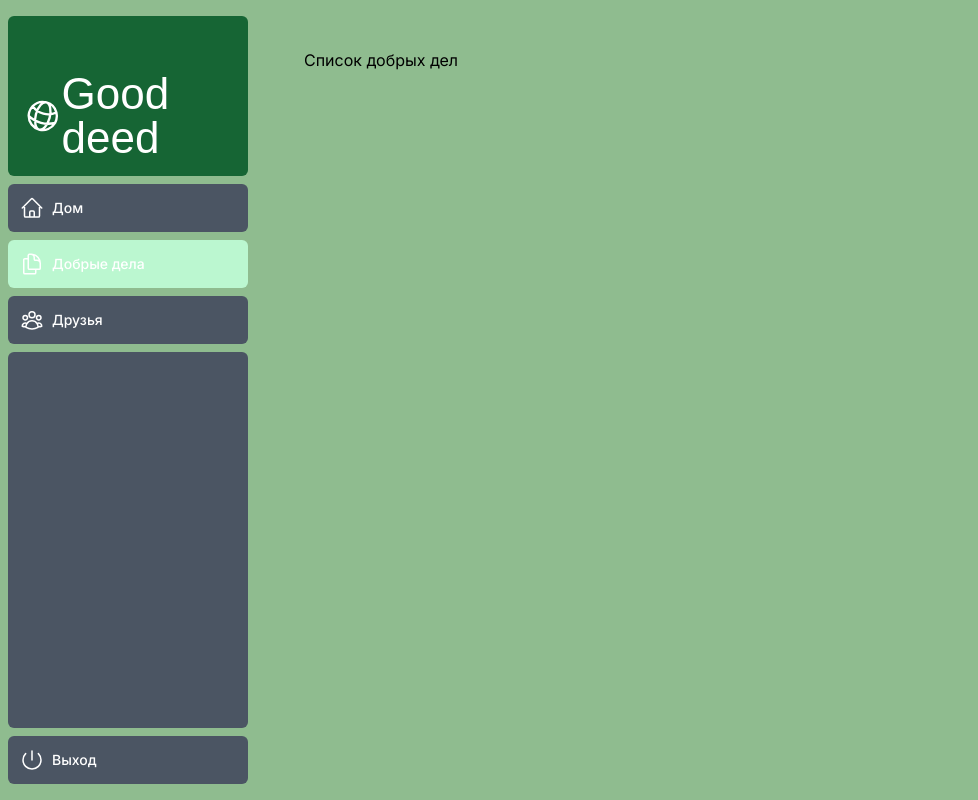
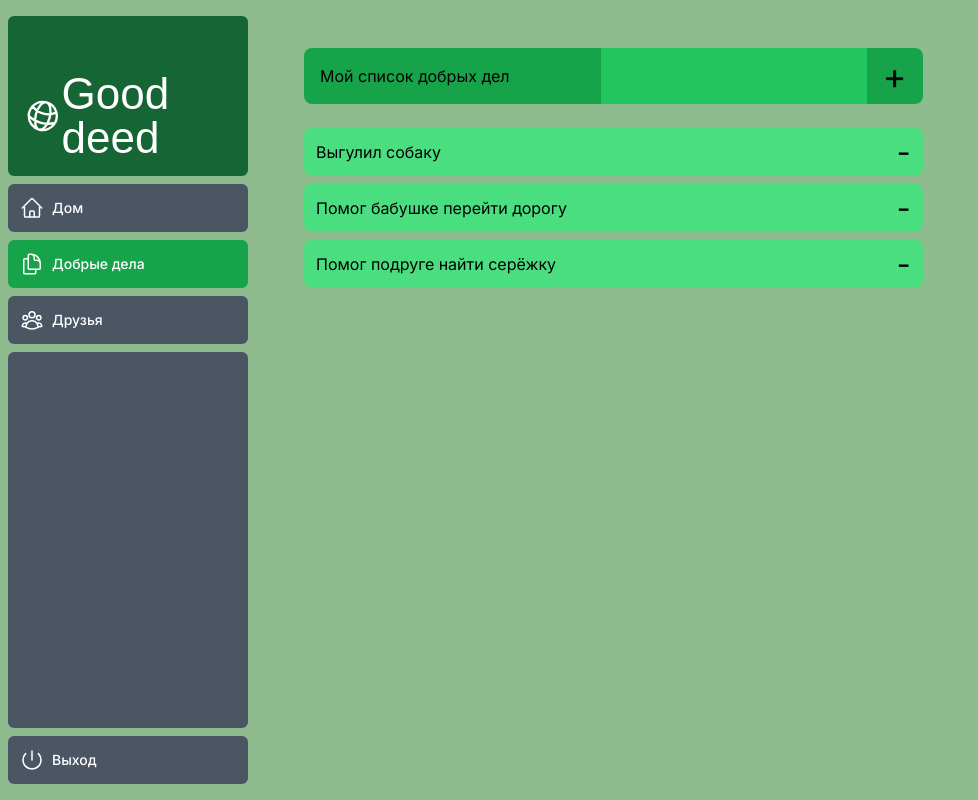
Before and after one commit to blinkEgor/good-deed, a Next.js app: page /dashboard/goodDeed in a window 1280 px wide. Shown: the whole page, without its empty margins (0-978 px from the left). Built offline with nearby package versions, Linux system fonts and the light colour scheme; a web font is replaced by a local one.

Commit message:
add interfase for good deed list

```diff
--- a/app/dashboard/goodDeed/page.tsx
+++ b/app/dashboard/goodDeed/page.tsx
@@ -1,5 +1,43 @@
 export default function Page() {
     return (
-        <p>Список добрых дел</p>
+        <div>
+            <div>
+                <div className="flex justify-between items-start md:w-2/3 sm:w-auto">
+                    <h1 className="bg-green-600 p-4 mb-4 rounded-s-lg w-full">Мой список добрых дел</h1>
+                    <input
+                        className="border-none p-4 bg-green-500"
+                    />
+                    <button
+                        className="text-4xl bg-green-600 p-2 px-4 rounded-e-lg"
+                    >+</button>
+                </div>
+                <ul className="md:w-2/3 sm:w-auto">
+                    <li className=" my-2 rounded-lg flex justify-between items-start">
+                        <span className="bg-green-400 p-3 w-full rounded-s-lg">
+                            Выгулил собаку
+                        </span>
+                        <button
+                            className="bg-green-400 p-1.5 px-3 text-3xl rounded-e-lg"
+                        >-</button>
+                    </li>
+                    <li className=" my-2 rounded-lg flex justify-between items-start">
+                        <span className="bg-green-400 p-3 w-full rounded-s-lg">
+                            Помог бабушке перейти дорогу
+                        </span>
+                        <button
+                            className="bg-green-400 p-1.5 px-3 text-3xl rounded-e-lg"
+                        >-</button>
+                    </li>
+                    <li className=" my-2 rounded-lg flex justify-between items-start">
+                        <span className="bg-green-400 p-3 w-full rounded-s-lg">
+                            Помог подруге найти серёжку
+                        </span>
+                        <button
+                            className="bg-green-400 p-1.5 px-3 text-3xl rounded-e-lg"
+                        >-</button>
+                    </li>
+                </ul>
+            </div>
+        </div>
     )
 }
--- a/app/dashboard/page.tsx
+++ b/app/dashboard/page.tsx
@@ -1,5 +1,5 @@
 export default function Page() {
     return (
-        <p>Страница информационной панели</p>
+        <h1>Домашняя страница</h1>
     )
 }
--- a/app/page.tsx
+++ b/app/page.tsx
@@ -25,7 +25,10 @@ export default function Page() {
           </Link>
         </div>
         <div className="flex items-center justify-center p-6 md:w-3/5 md:px-28 md:py-12">
-          <Image
+          <p className='w-64 text-center bg-gray-600 p-10 text-white rounded-lg'>
+            Тут будут снимки экрана приложения на разных устройстрвах
+          </p>
+          {/* <Image
             src='/hero-desktop.png'
             width={1000}
             height={760}
@@ -38,7 +41,7 @@ export default function Page() {
             height={620}
             className='block md:hidden'
             alt='Снимки экрана проекта панели мониторинга, показывающие мобильную версию'
-          />
+          /> */}
         </div>
       </div>
     </main>
--- a/app/ui/dashboard/nav-links.tsx
+++ b/app/ui/dashboard/nav-links.tsx
@@ -31,7 +31,7 @@ export default function NavLinks() {
             className={clsx(
               "flex h-[48px] grow items-center justify-center gap-2 rounded-md bg-gray-600 text-white p-3 text-sm font-medium hover:bg-green-200 hover:text-green-800 md:flex-none md:justify-start md:p-2 md:px-3",
               {
-                "bg-green-200 text-green-800": pathname === link.href,
+                "bg-green-600": pathname === link.href,
               },
             )}
 
```
